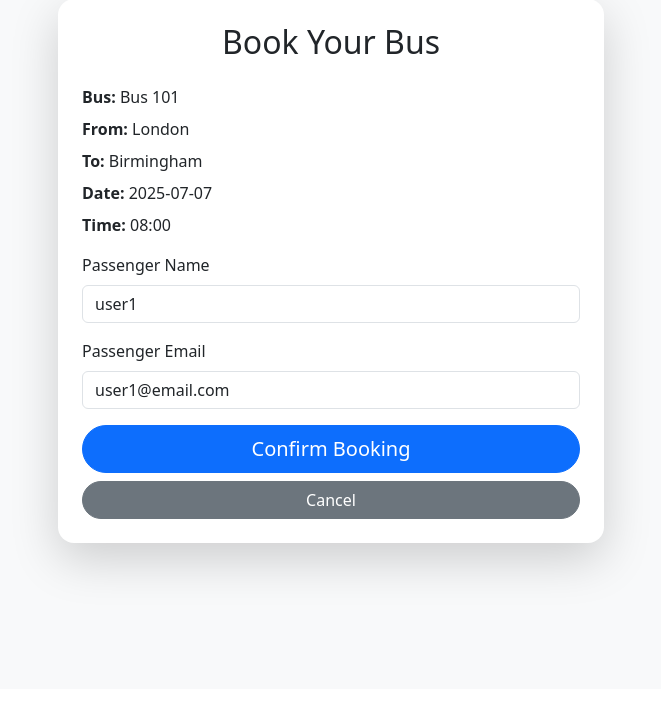
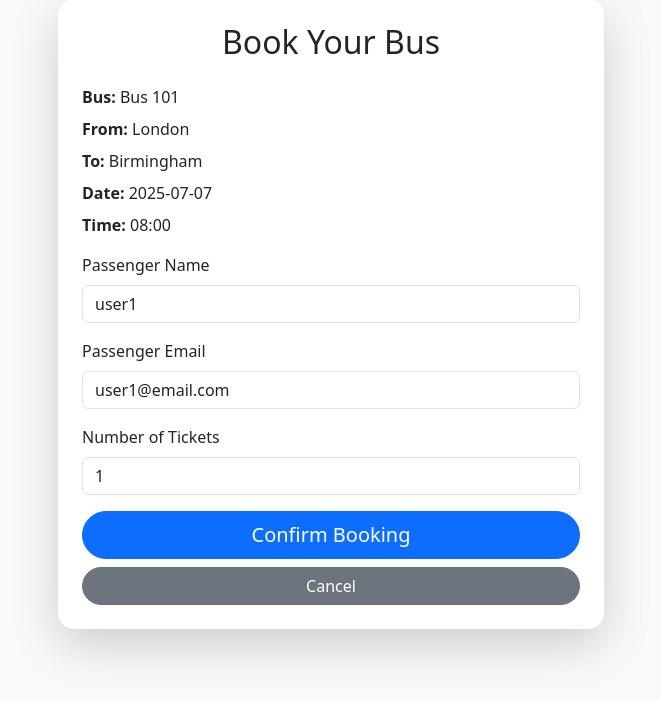
Before and after one commit to devang-0/UK-BusApp-GenAI, a Flask app: a page that uses templates/book.html in a window 1280 px wide. Shown: the part 111-812 px from the top of the page, without its empty margins (309-970 px from the left). Before the commit the page ends 696 px from the top, so only its background shows below. Run offline with Flask 3, Linux system fonts and the light colour scheme; a user stored in the database is signed in.

Commit message:
Feat: Implement passenger count for bookings

```diff
--- a/app.py
+++ b/app.py
@@ -43,6 +43,7 @@ class Booking(db.Model):
     time = db.Column(db.String(20), nullable=False)
     passenger_name = db.Column(db.String(100), nullable=False)
     passenger_email = db.Column(db.String(120), nullable=False)
+    num_passengers = db.Column(db.Integer, nullable=False, default=1)
 
     def __repr__(self):
         return f"Booking('{self.bus}', '{self.source}' to '{self.destination}', on '{self.date}')"
@@ -120,7 +121,7 @@ def book():
         destination = request.args.get('destination')
         date = request.args.get('date')
         time = request.args.get('time')
-        # If no params, show info message
+
         if not (bus and source and destination and date and time):
             flash('Please select a bus from the schedule to book your seat.', 'info')
             return render_template('book_direct.html')
@@ -136,7 +137,8 @@ def book():
                                date=date,
                                time=time,
                                passenger_name=passenger_name,
-                               passenger_email=passenger_email)
+                               passenger_email=passenger_email,
+                               num_passengers = 1)
     else:
         name = request.form['name']
         email = request.form['email']
@@ -145,6 +147,7 @@ def book():
         destination = request.form['destination']
         date = request.form['date']
         time = request.form['time']
+        num_passengers = request.form.get('num_passengers', 1, type=int)
 
         new_booking = Booking(
             user_id=current_user.id,
@@ -154,13 +157,13 @@ def book():
             date=date,
             time=time,
             passenger_name=name,
-            passenger_email=email
+            passenger_email=email,
+            num_passengers=num_passengers
         )
         db.session.add(new_booking)
         db.session.commit()
 
-        flash(f'Thank you, {name}! Your seat on {bus} from {source} to {destination} on {date} at {time} is confirmed.',
-              'success')
+        flash(f'Thank you, {name}! Your seat on {bus} from {source} to {destination} on {date} at {time} is confirmed for {num_passengers} passenger(s).', 'success')
         return redirect(url_for('my_bookings'))  #
 
 
--- a/templates/book.html
+++ b/templates/book.html
@@ -34,6 +34,10 @@
                     <label for="email" class="form-label">Passenger Email</label>
                     <input type="email" class="form-control" name="email" value="{{ passenger_email if passenger_email }}" required>
                 </div>
+                <div class="mb-3">
+                    <label for="num_passengers" class="form-label">Number of Tickets</label>
+                    <input type="number" class="form-control" id="num_passengers" name="num_passengers" min="1" max="5" value="{{ num_passengers if num_passengers else 1 }}" required>
+                </div>
                 <div class="d-grid gap-2">
                     <button type="submit" class="btn btn-primary btn-lg rounded-pill">Confirm Booking</button>
                     <a href="/" class="btn btn-secondary rounded-pill">Cancel</a>
--- a/templates/my_bookings.html
+++ b/templates/my_bookings.html
@@ -17,6 +17,7 @@
                                 <th>Time</th>
                                 <th>Passenger Name</th>
                                 <th>Passenger Email</th>
+                                <th>Tickets</th>
                             </tr>
                         </thead>
                         <tbody>
@@ -29,6 +30,7 @@
                                 <td>{{ booking.time }}</td>
                                 <td>{{ booking.passenger_name }}</td>
                                 <td>{{ booking.passenger_email }}</td>
+                                <td>{{ booking.num_passengers }}</td>
                             </tr>
                             {% endfor %}
                         </tbody>
```
Also changed, not shown: instance/site.db.
